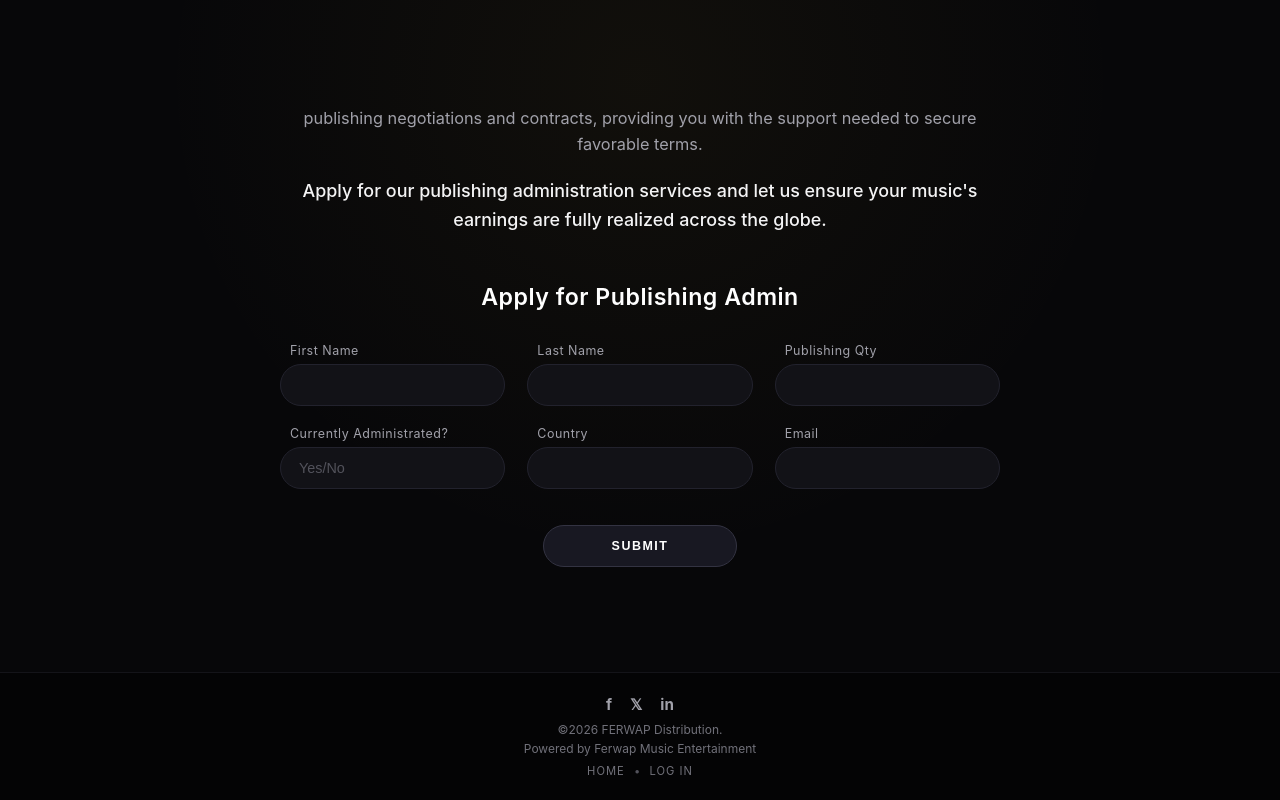
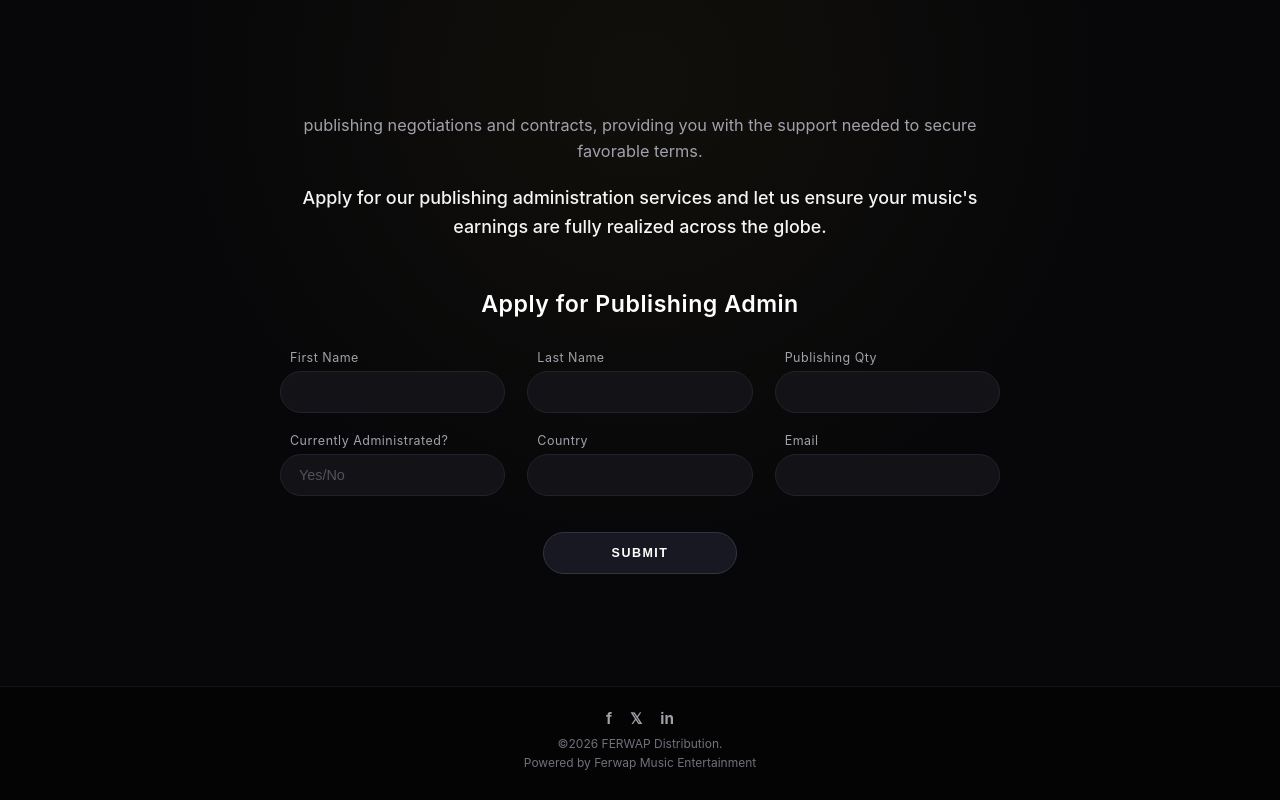
Before and after one commit to 3H3D/www, a plain HTML site: page publishing.html in a window 1280 px wide. Drawn offline with nearby package versions, Linux system fonts and the light colour scheme.

Commit message:
Update publishing.html

```diff
--- a/publishing.html
+++ b/publishing.html
@@ -64,8 +64,6 @@
             <p class="copyright">&copy;2026 FERWAP Distribution.</p>
             <p class="powered">Powered by Ferwap Music Entertainment</p>
             <div class="footer-mini-nav">
-                <a href="index.html">HOME</a> • <a href="login.html">LOG IN</a>
-            </div>
         </footer>
     </div>
 
```
